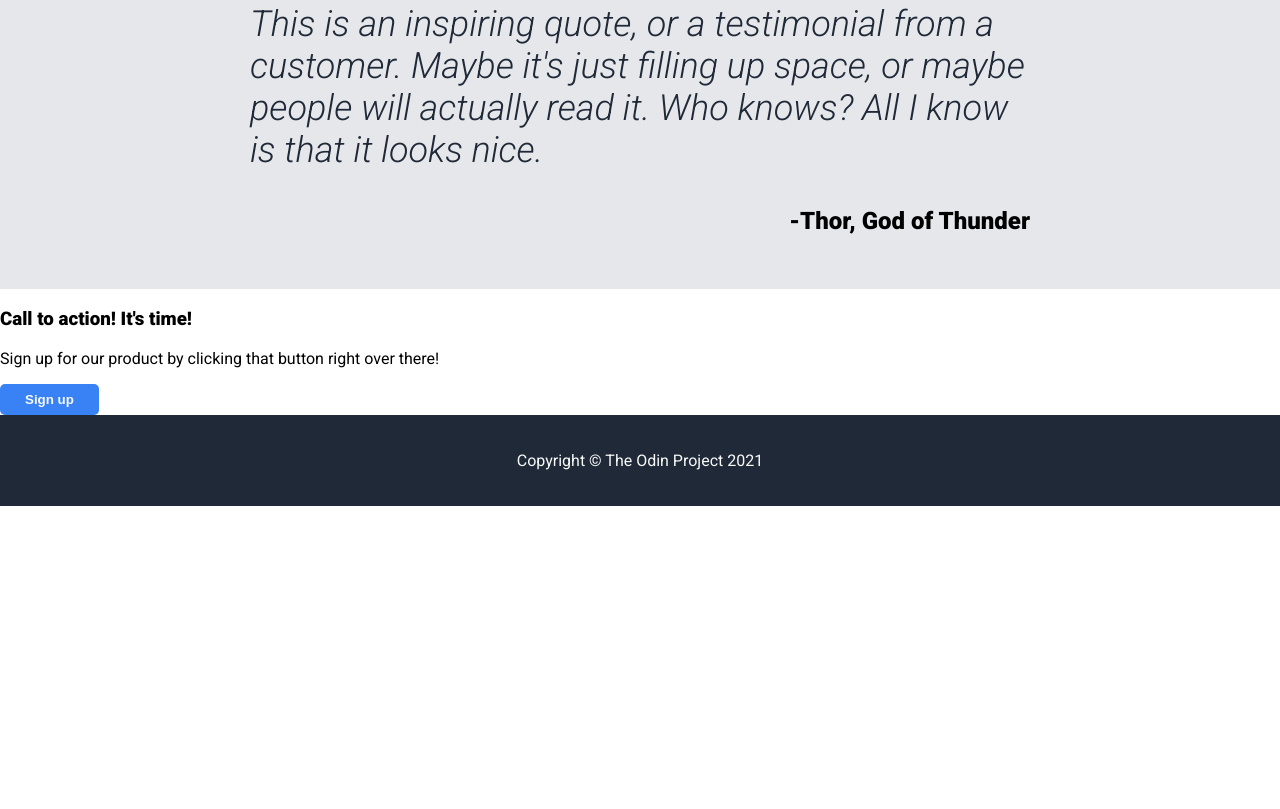
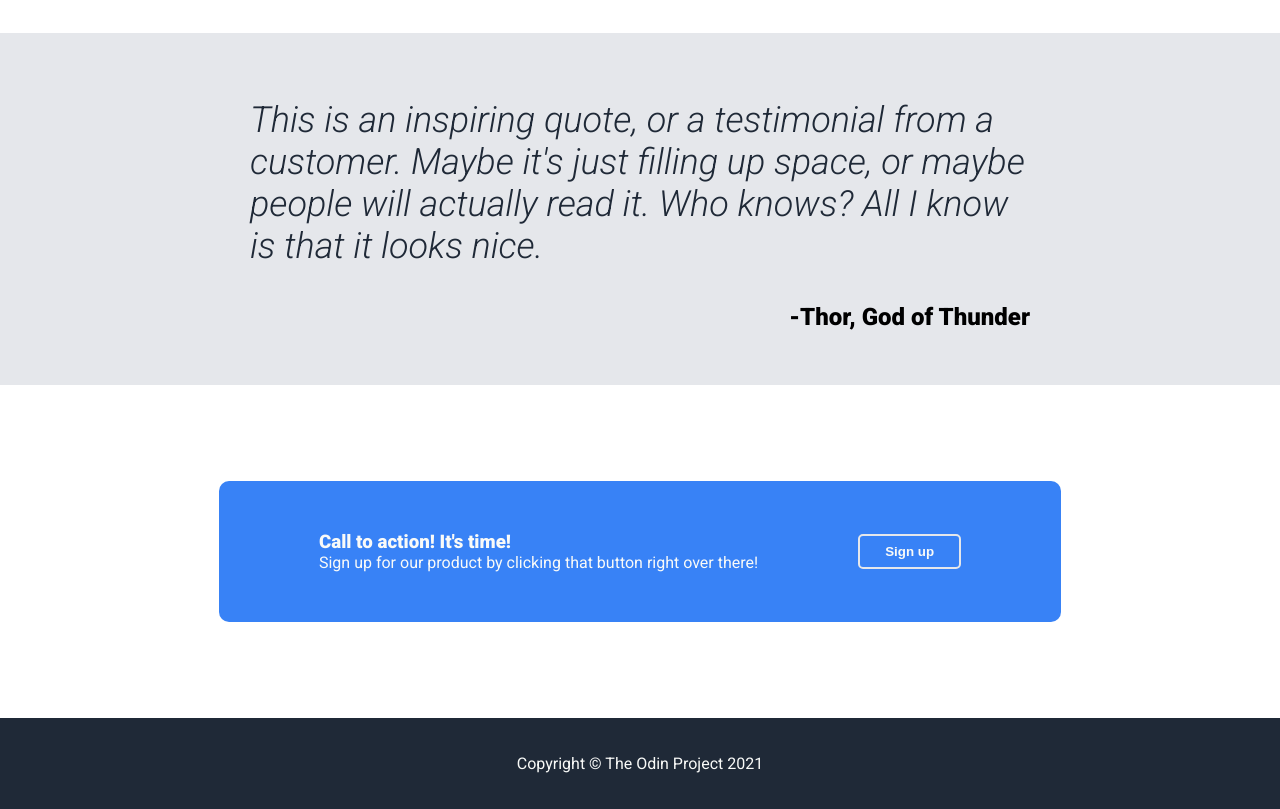
Before and after one commit to etitus90/top-landing-page, a plain HTML site: page index.html in a window 1280 px wide. Shown: the part 995-1804 px from the top of the page. Before the commit the page ends 1501 px from the top, so only its background shows below. Drawn offline with Linux system fonts and the light colour scheme.

Commit message:
Style call to action section and final adjustments

```diff
--- a/style.css
+++ b/style.css
@@ -37,12 +37,12 @@ footer,
 .hero-content h1,
 .placeholder-img,
 footer,
-button {
+button,
+.calltoaction {
     color: #F9FAF8;
 }
 
 button {
-    background: #3882F6;
     font-weight: 900;
     padding: 8px 25px;
     border: none;
@@ -65,6 +65,21 @@ button {
 
 .quote-source {
     font-size: 24px;
+}
+
+.calltoaction,
+button {
+    background: #3882F6;
+}
+
+.calltoaction {
+    padding: 50px 100px;
+    gap: 100px;
+    border-radius: 10px;
+}
+
+.signup-btn {
+    border: 2px solid #E5E7EB;
 }
 
 /* Navigation */
@@ -148,6 +163,8 @@ header {
     align-items: center;
     width: 150px;
     margin: 0 30px;
+    padding-bottom: 48px;
+    margin-bottom: 48px;
 }
 
 .quote-container {
@@ -162,6 +179,25 @@ header {
     margin-top: 0;
 }
 
+.signup-container {
+    display: flex;
+    justify-content: center;
+    align-items: center;
+    padding: 48px;
+    margin-top: 48px;
+    margin-bottom: 48px;
+}
+
+.calltoaction {
+    display: flex;
+    align-items: center;
+}
+
+.cta-text h3,
+.cta-text p {
+    margin: 0;
+}
+
 footer {
     display: flex;
     justify-content: center;
```
